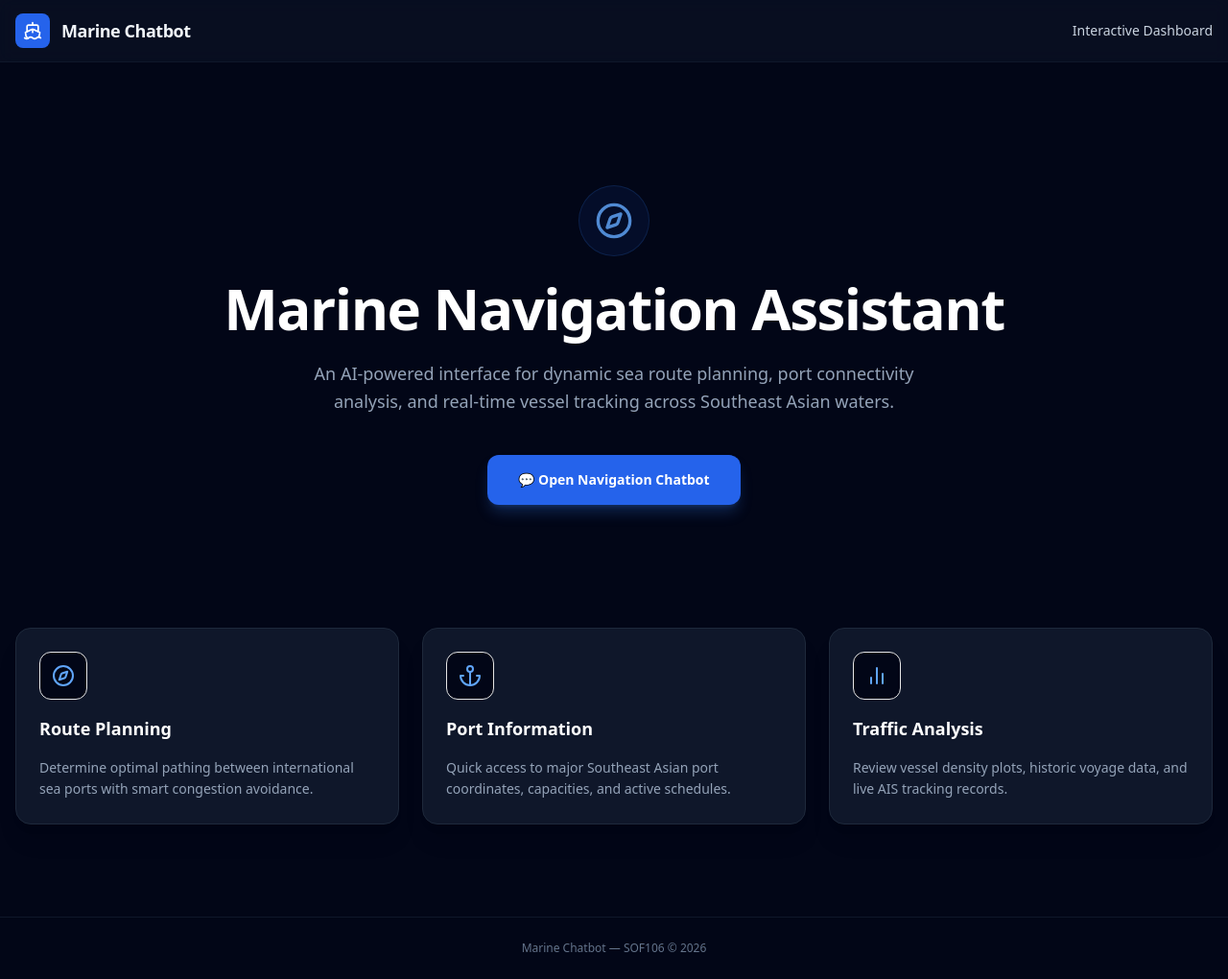
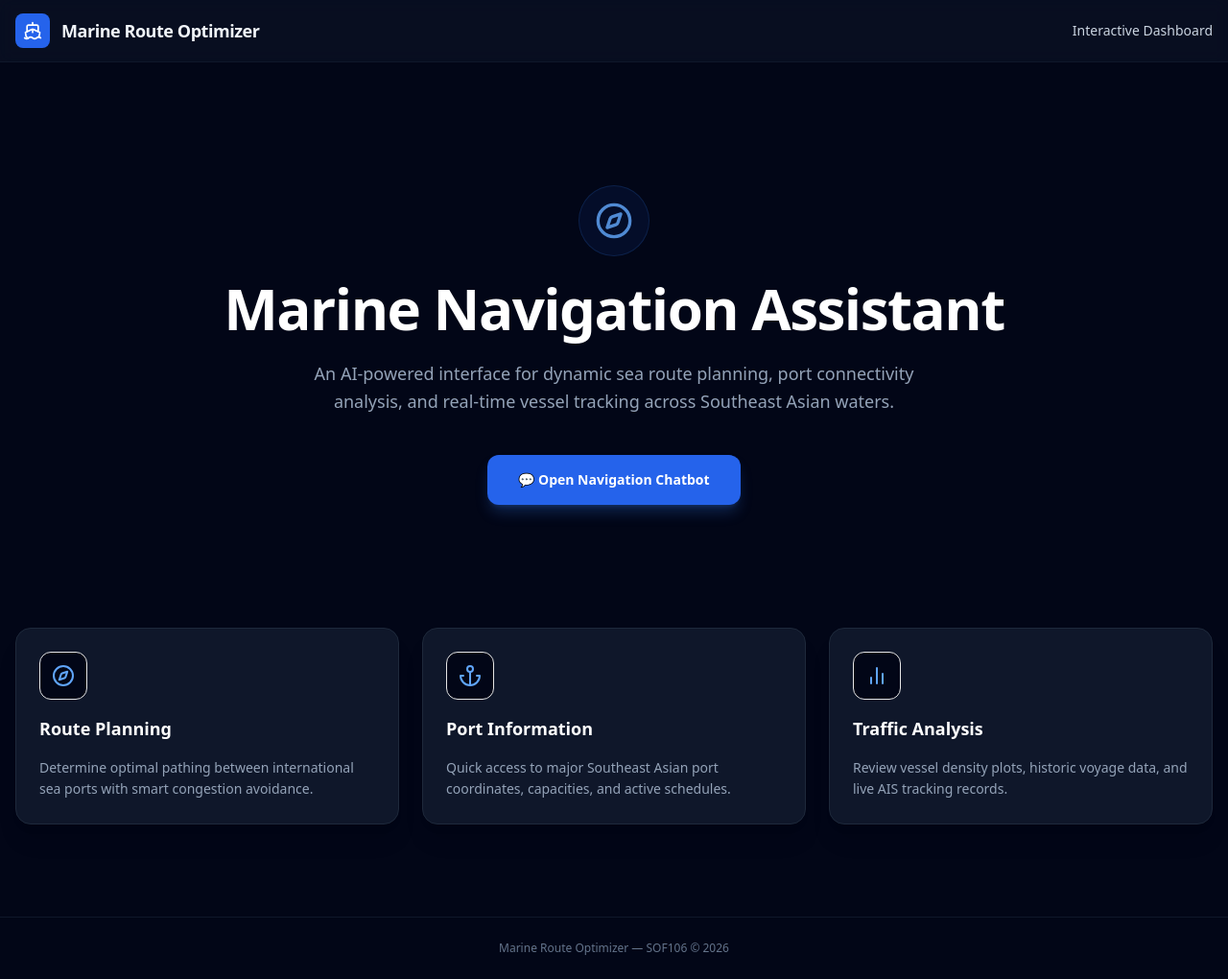
Before and after one commit to Ivannov-arch/frontend-final-sof106, a Next.js app: page / in a window 1280 px wide. Shown: the whole page at 96% size. Built offline with nearby package versions, Linux system fonts and the light colour scheme.

Commit message:
fix: change chatbot label

```diff
--- a/app/page.tsx
+++ b/app/page.tsx
@@ -12,7 +12,7 @@ export default function Home() {
               <Ship className="h-5 w-5" />
             </div>
             <Link href="/" className="font-bold text-lg leading-tight tracking-tight hover:text-blue-400 transition-colors">
-              Marine Chatbot
+              Marine Route Optimizer
             </Link>
           </div>
           <div className="flex items-center gap-6">
@@ -84,7 +84,7 @@ export default function Home() {
 
       {/* Footer */}
       <footer className="w-full border-t border-slate-900 py-6 text-center text-xs text-slate-500 bg-slate-950">
-        Marine Chatbot — SOF106 &copy; 2026
+        Marine Route Optimizer — SOF106 &copy; 2026
       </footer>
     </main>
   );
```
Also changed, not shown: 1 other file (tests, documents, lock files or other folders).
